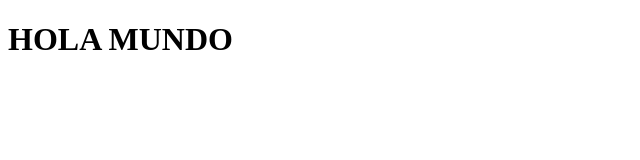
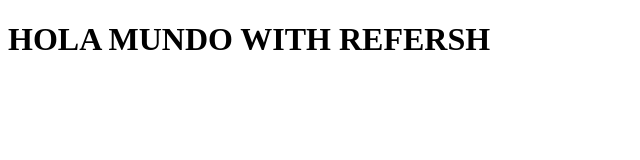
Before and after one commit to WilDev94/test-terminal, a plain HTML site: page index.html in a window 1280 px wide. Shown: the whole page, without its empty margins (0-640 px from the left). Drawn offline with Linux system fonts and the light colour scheme.

Commit message:
update test terminal

```diff
--- a/index.html
+++ b/index.html
@@ -8,7 +8,7 @@
 </head>
 <body>
     <h1>
-        HOLA MUNDO
+        HOLA MUNDO WITH REFERSH
     </h1>
 </body>
 </html>
```
